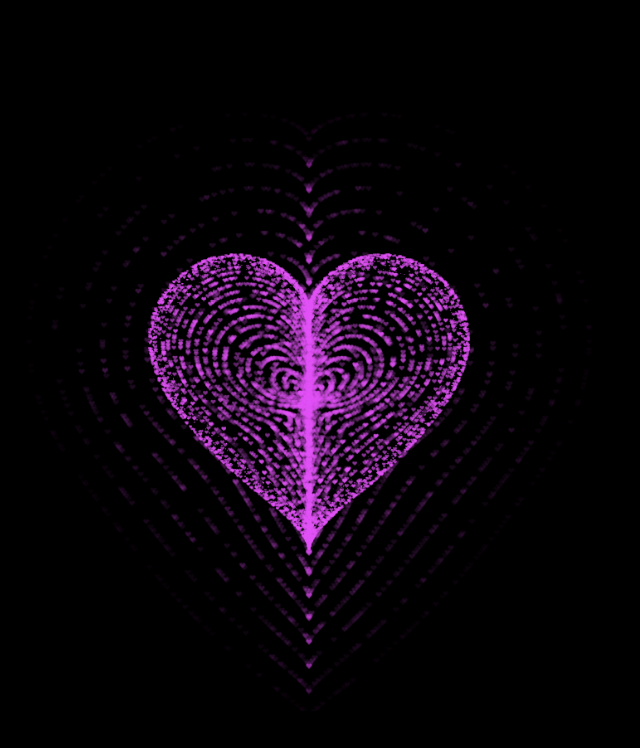
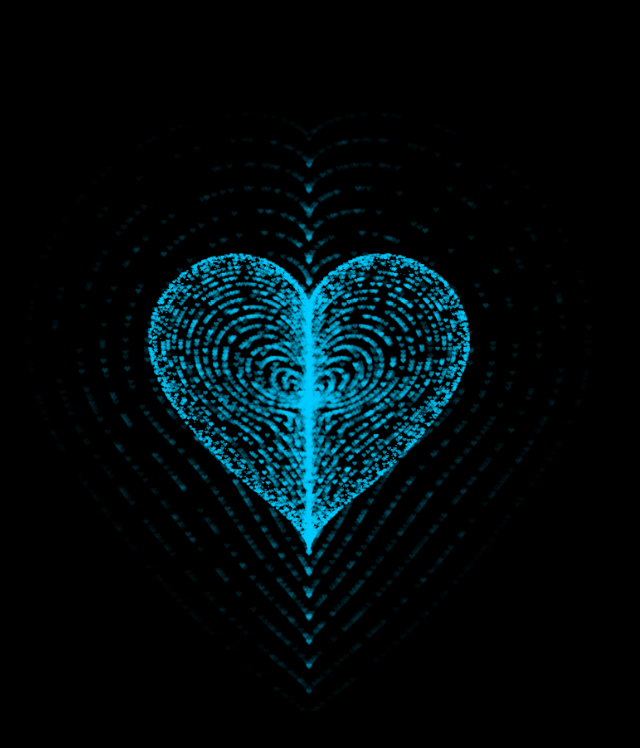
Before and after one commit to NNQBoss/code-trai-tim-ly-thu-khoa, a plain HTML site: page index.html in a window 1280 px wide. Shown: the whole page, without its empty margins (331-971 px from the left). Drawn offline with Linux system fonts and the light colour scheme; animation ran at ten frames a second.

Commit message:
Update index.html

```diff
--- a/index.html
+++ b/index.html
@@ -235,7 +235,7 @@
         }
         context.closePath();
         // create the fill
-        context.fillStyle = '#e254f7';
+        context.fillStyle = '#00CCFF';
         context.fill();
         // create the image
         var image = new Image();
```
